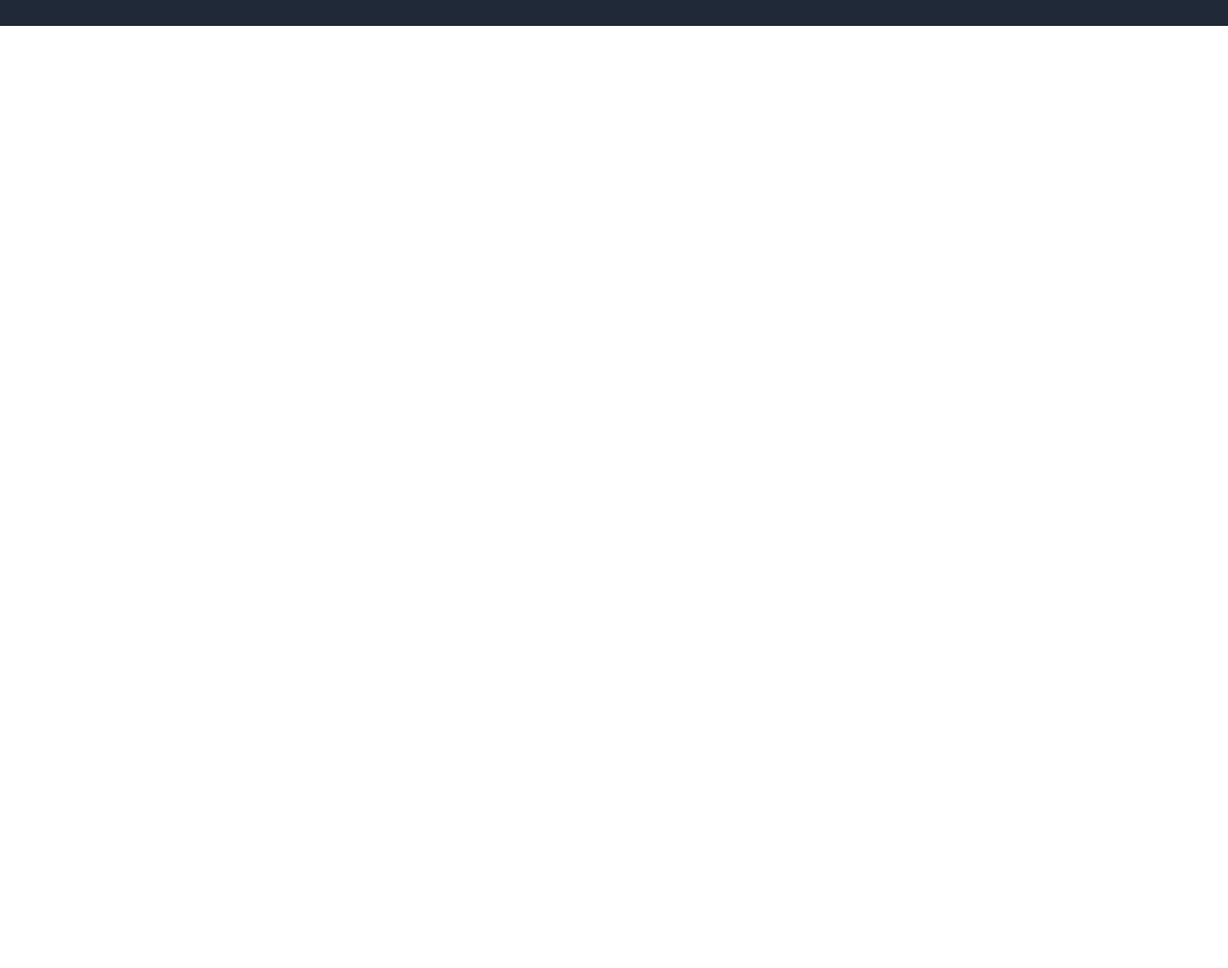
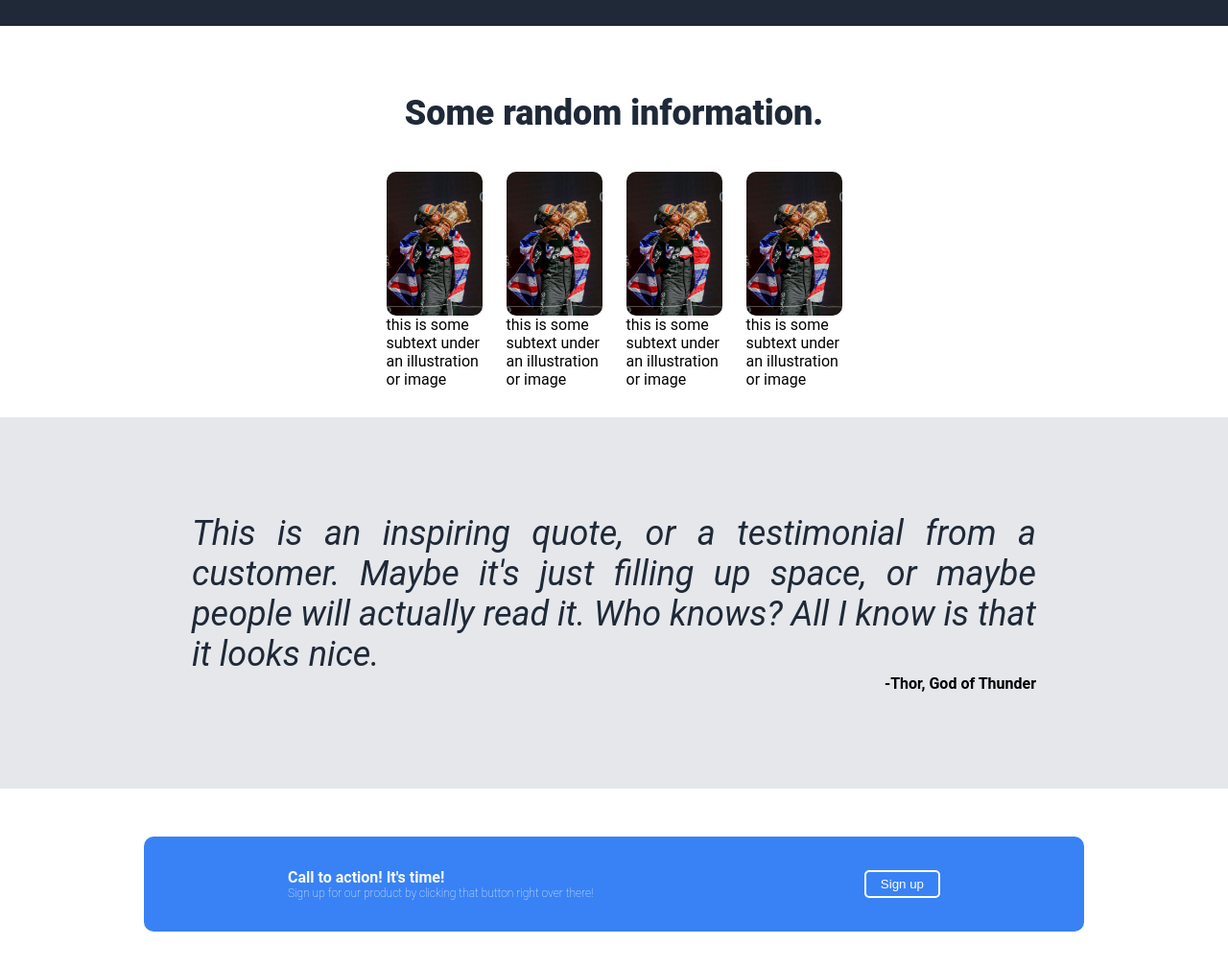
Before and after one commit to Sasha5026/odin-landing-page, a plain HTML site: page index.html in a window 1280 px wide. Shown: the part 285-1294 px from the top of the page at 96% size. Before the commit the page ends 800 px from the top, so only its background shows below. Drawn offline with Linux system fonts and the light colour scheme.

Commit message:
Inner-section finished. Now add the footer.

```diff
--- a/index.html
+++ b/index.html
@@ -27,7 +27,38 @@
             </div>
         </div>
         <div class="inner-section-one">
-
+            <div class="title">Some random information.</div>
+            <div class="card-container">
+                <div class="card">
+                    <img class="lh44" src="lh44.webp">
+                    <div class="subtext">this is some subtext under an illustration or image</div>
+                </div>
+                <div class="card">
+                    <img class="lh44" src="lh44.webp">
+                    <div class="subtext">this is some subtext under an illustration or image</div>
+                </div>
+                <div class="card">
+                    <img class="lh44" src="lh44.webp">
+                    <div class="subtext">this is some subtext under an illustration or image</div>
+                </div>
+                <div class="card">
+                    <img class="lh44" src="lh44.webp">
+                    <div class="subtext">this is some subtext under an illustration or image</div>
+                </div>
+            </div>
+        </div>
+        <div class="inner-section-two">
+            <div class="quote">This is an inspiring quote, or a testimonial from a customer. Maybe it's just filling up space, or maybe people will actually read it. Who knows? All I know is that it looks nice.</div>
+            <div class="by">-Thor, God of Thunder</div>
+        </div>
+        <div class="inner-section-three">
+            <div class="left">
+                <div class="main-text">Call to action! It's time!</div>
+                <div class="subtext">Sign up for our product by clicking that button right over there!</div>
+            </div>
+            <div class="right">
+                <button class="signup-bottom">Sign up</button>
+            </div>
         </div>
     </body>
 </html>
--- a/style.css
+++ b/style.css
@@ -1,11 +1,11 @@
 body {
     margin: 0;
     padding: 0;
+    font-family: "Roboto", sans-serif;
 }
 
 .upper-section {
     background-color: #1f2937;
-    font-family: "Roboto", sans-serif;
     display: flex;
     flex-direction: column;
     margin: 0;
@@ -66,3 +66,81 @@ button {
     width: 350px;
     border-radius: 10px;
 }
+
+.inner-section-one {
+    padding: 30px 200px;
+}
+
+.inner-section-one .title {
+    font-size: 36px;
+    color: #1f2937;
+    font-weight: 900;
+    text-align: center;
+    padding: 40px;
+}
+
+.inner-section-one .card-container {
+    display: flex;
+    justify-content: center;
+    flex-wrap: wrap;
+    gap: 25px;
+}
+
+.inner-section-one .card-container .card {
+    display: flex;
+    flex-direction: column;
+    align-items: center;
+    width: 100px;
+}
+
+.lh44 {
+    width: 100px;
+    height: auto;
+    border-radius: 10px;
+}
+
+
+.inner-section-two {
+    background-color: #e5e7eb;
+}
+
+.inner-section-two .quote {
+    font-size: 36px;
+    font-style: italic;
+    color: #1f2937;
+    text-align: justify;
+    padding: 0px 200px;
+    padding-top: 100px;
+}
+
+.inner-section-two .by {
+    font-weight: 600;
+    text-align: end;
+    padding-right: 200px;
+    padding-bottom: 100px;
+}
+
+.inner-section-three {
+    background-color: #3882f6;
+    margin: 50px 150px;
+    border-radius: 10px;
+    color: #f9faf8;
+    padding: 30px 150px;
+    display: flex;
+    justify-content: space-between;
+    align-items: center;
+}
+
+.inner-section-three .main-text {
+    font-weight: 700;
+}
+
+.inner-section-three .subtext {
+    font-size: 12px;
+    font-weight: 50;
+}
+
+.signup-bottom {
+    border: 2px solid white;
+    border-radius: 5px;
+}
```
Also changed, not shown: lh44.webp (added).
